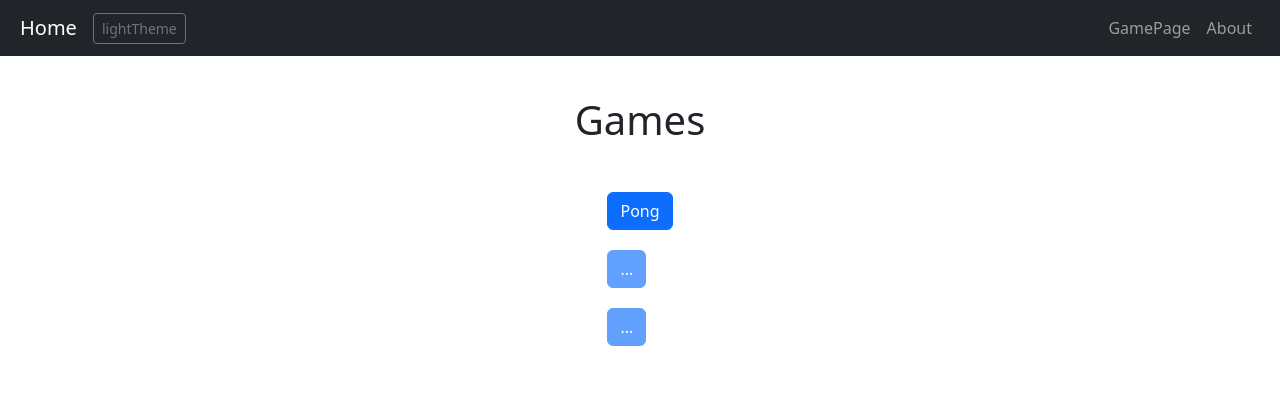
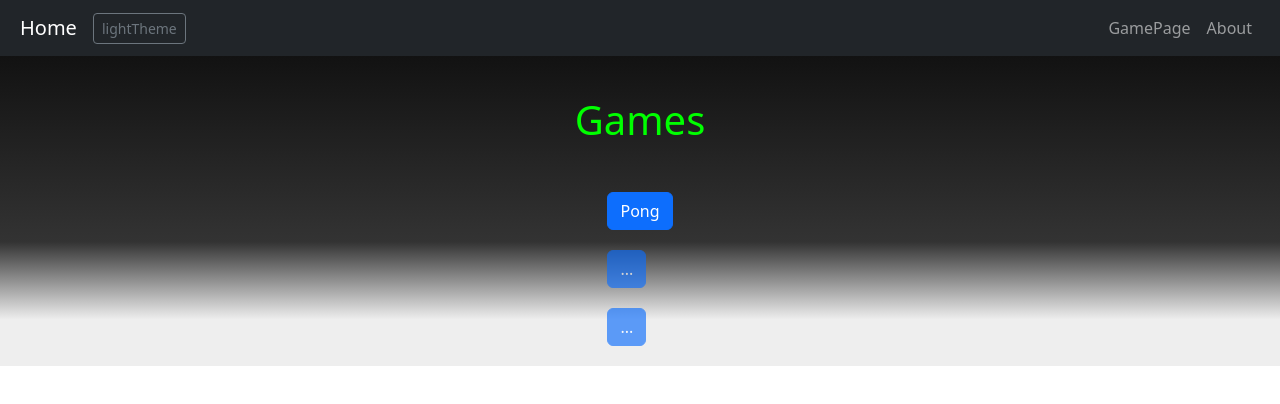
Before and after one commit to Jari1980/GamePageUI, a React (Vite) app: page /gamepage in a window 1280 px wide. Shown: the top 404 px of the page. Built offline with nearby package versions, Linux system fonts and the light colour scheme.

Commit message:
background added to game page, shortened code some in home.jsx

```diff
--- a/src/Home.jsx
+++ b/src/Home.jsx
@@ -20,9 +20,6 @@ const Home = () => {
           <div id="rain"></div>
         </div>
       ) : (
-        ""
-      )}
-      {dark !== "dark" ? (
         <div id="main" style={{background: bgColor}}>
           {!cookies.cookieConsent && <CookieConsent />}
           <h1 id="logo" data-text="Games">
@@ -30,8 +27,6 @@ const Home = () => {
           </h1>
           <div id="rain"></div>
         </div>
-      ) : (
-        ""
       )}
     </>
   );
--- a/src/components/GamePage.jsx
+++ b/src/components/GamePage.jsx
@@ -1,10 +1,13 @@
 import React, { useState } from "react";
 import { Button } from "react-bootstrap";
 import Pong from "./Pong";
+import { useGlobalContext } from "./context";
 
 const GamePage = () => {
   const [gameSelected, setGameSelected] = useState(false);
   const [runPong, setRunPong] = useState(false);
+  const { bgColor, setBgColor } = useGlobalContext();
+  const { dark, setDar } = useGlobalContext();
 
   function setAllgames() {
     setRunPong(false)
@@ -16,9 +19,10 @@ const GamePage = () => {
         display: "flex",
         flexWrap: "wrap",
         justifyContent: "center",
+        background: bgColor
       }}
     >
-      <h1 style={{marginTop: "40px"}}>Games</h1>
+      <h1 style={{marginTop: "40px", color: "#0f0"}}>Games</h1>
       <div style={{ flexBasis: "100%", height: "40px" }}></div>
       {!gameSelected ? (
         <div>
```
